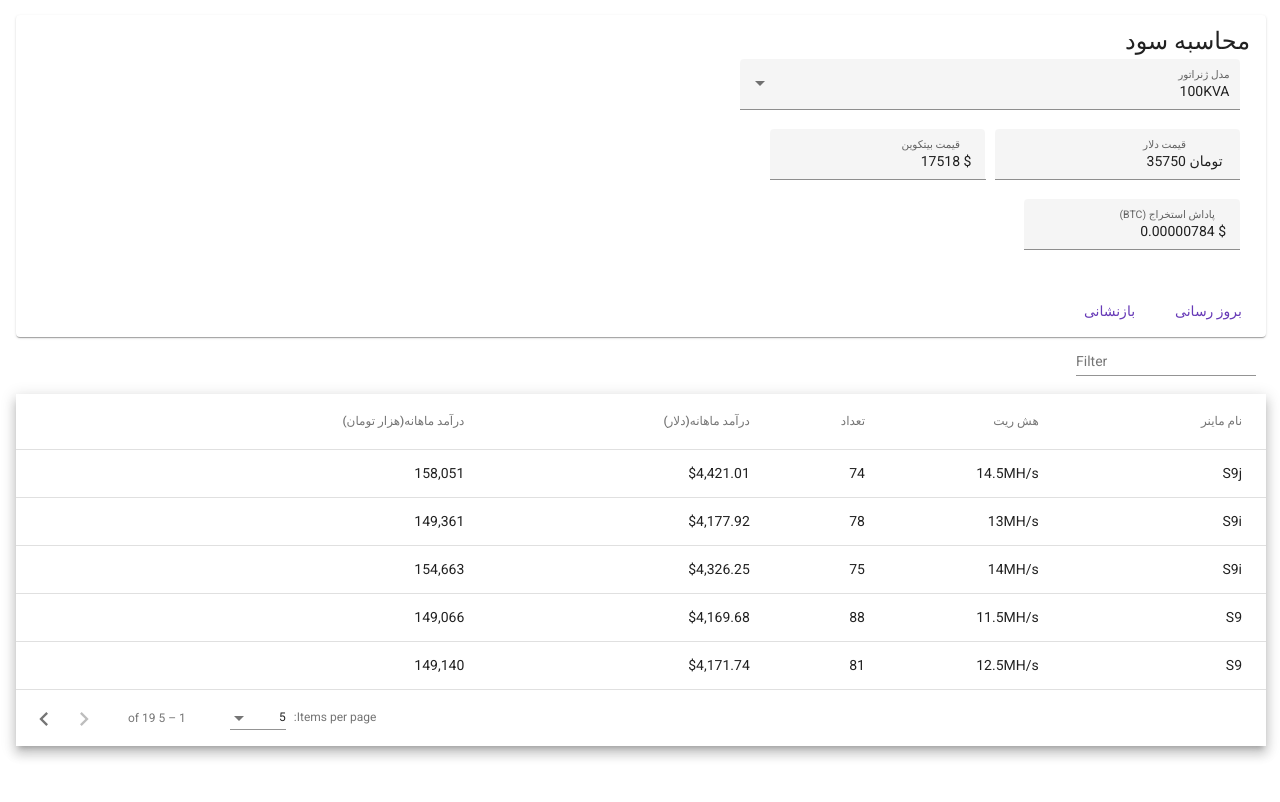
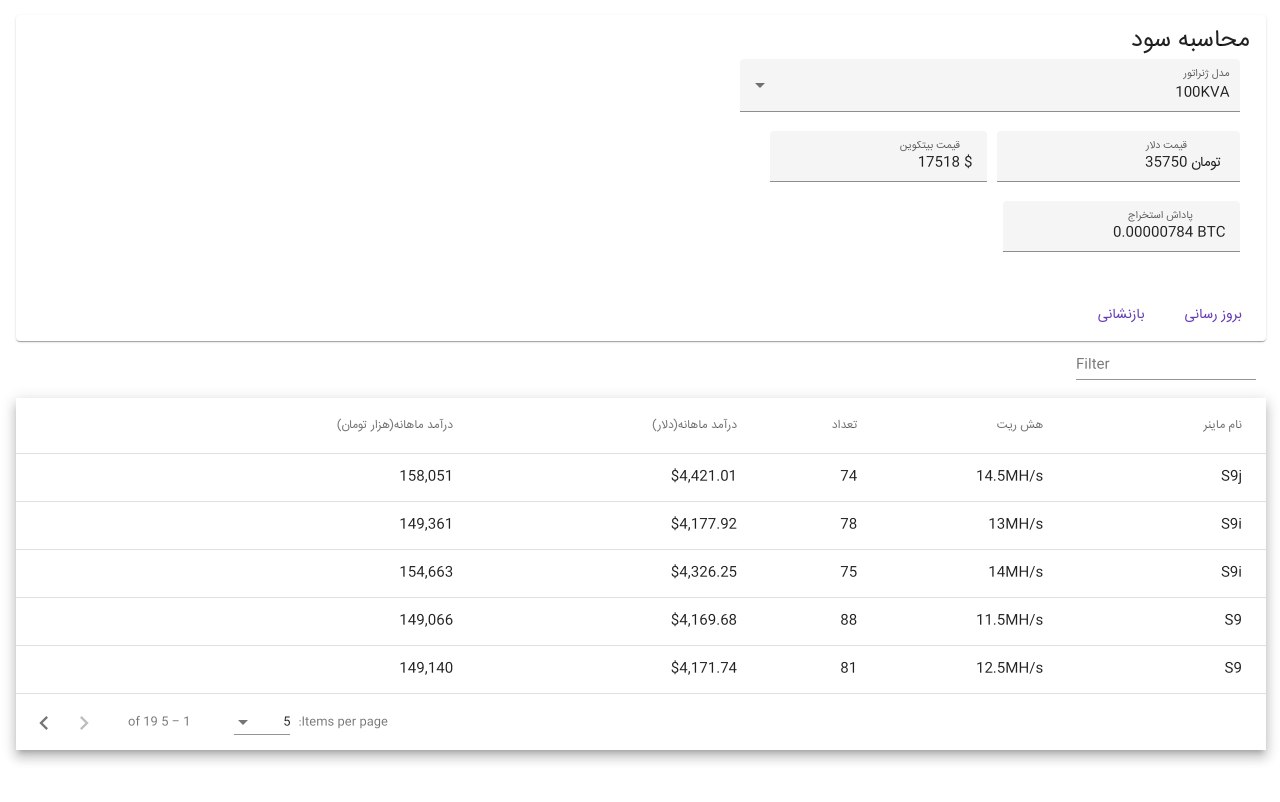
Before and after one commit to mrhb/MinerInvestmentCalculator, an Angular app: page /main in a window 1280 px wide. Shown: the top 802 px of the page. Built offline with nearby package versions, Linux system fonts and the light colour scheme.

Commit message:
IRANSans added to project

```diff
--- a/src/app/main/main.component.html
+++ b/src/app/main/main.component.html
@@ -26,9 +26,9 @@
             </mat-form-field>
 
             <mat-form-field appearance="fill"  dir="rtl">
-                <mat-label>پاداش استخراج (BTC)</mat-label>
+                <mat-label>پاداش استخراج </mat-label>
                 <input matInput type="number" [formControl]="btc"  class="example-right-align">
-                <span matPrefix>&nbsp;$&nbsp;</span>
+                <span matPrefix>&nbsp;BTC&nbsp;</span>
             </mat-form-field>
 
           </form>
--- a/src/styles.scss
+++ b/src/styles.scss
@@ -1,7 +1,18 @@
 /* You can add global styles to this file, and also import other style files */
-
+@font-face {
+  font-family: 'MyFontName';
+  src: url('./assets/fonts/eot/IRANSansWeb.eot'); /* IE9 Compat Modes */
+  src: url('assets/fonts/eot/IRANSansWeb.eot?#iefix') format('embedded-opentype'), /* IE6-IE8 */
+         url('assets/fonts/woff2/IRANSansWeb.woff2') format('woff2'), /* Super Modern Browsers */
+         url('assets/fonts/woff/IRANSansWeb.woff') format('woff'), /* Pretty Modern Browsers */
+         url('assets/fonts/ttf/IRANSansWeb.ttf')  format('truetype'), /* Safari, Android, iOS */
+}
 html, body { height: 100%; }
-body { margin: 0; font-family: Roboto, "Helvetica Neue", sans-serif; }
+body {
+  margin: 0;
+  // font-family:MyFontName, Roboto, "Helvetica Neue", sans-serif;
+}
 * {
+  font-family:MyFontName, Roboto, "Helvetica Neue", sans-serif;
     direction: rtl;
   }
```
